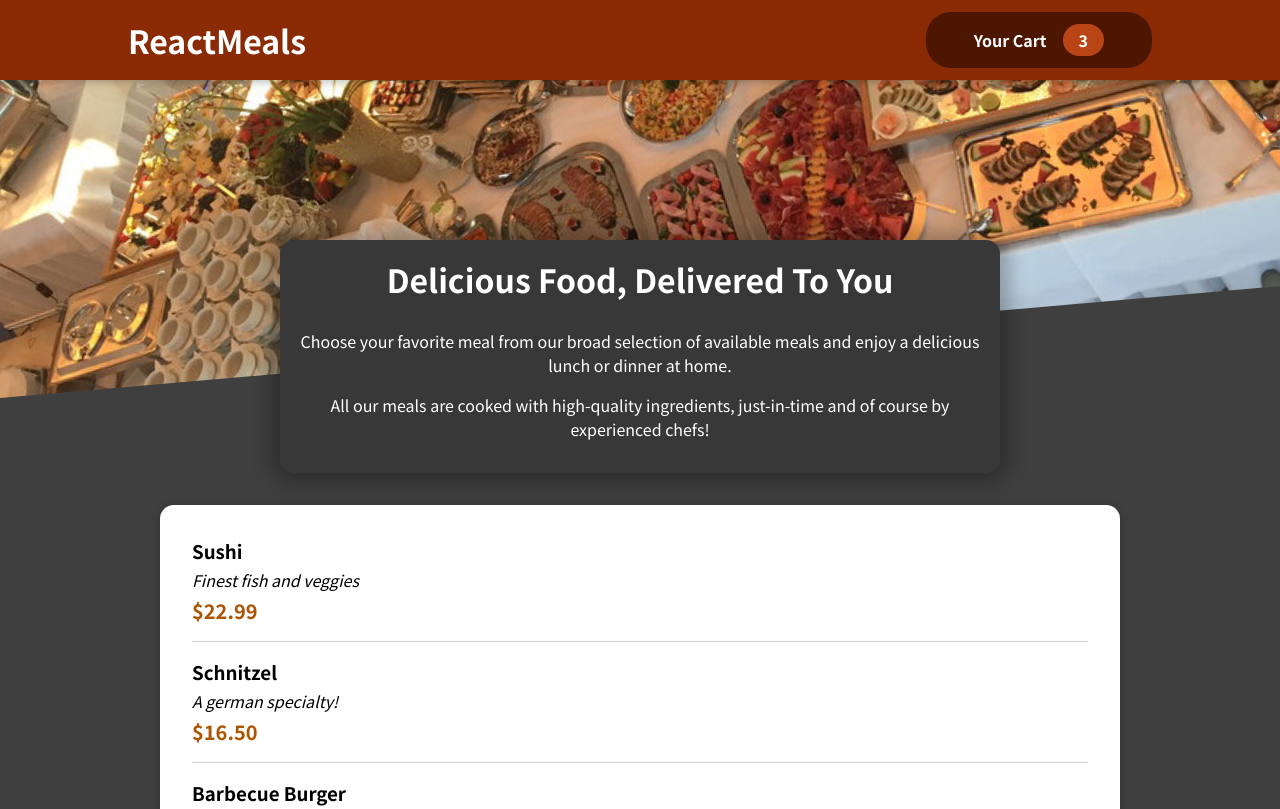
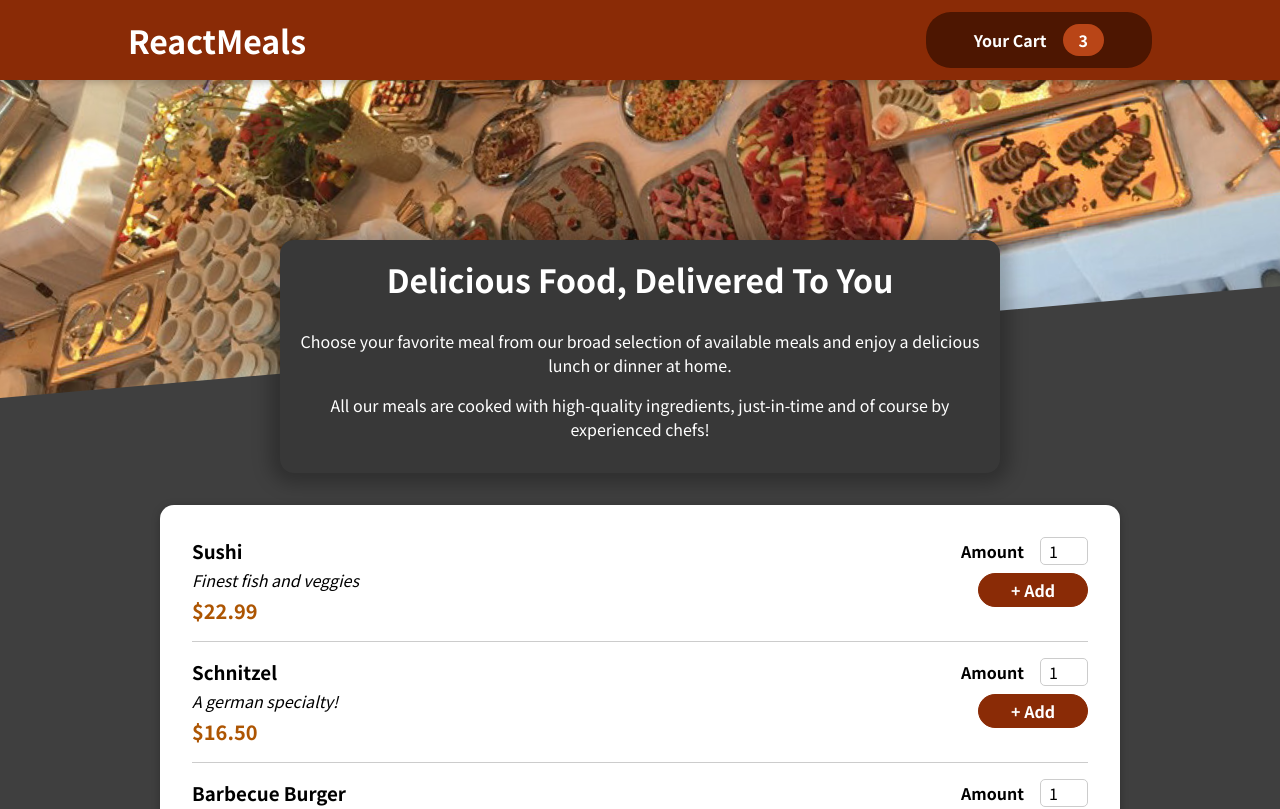
Before and after one commit to ast19004/react-udemy-project, a React (Create React App) app in the folder FoodOrderApp/: page / in a window 1280 px wide. Shown: the top 809 px of the page. Built offline with nearby package versions, Linux system fonts and the light colour scheme.

Commit message:
Add MealItemForm Component

```diff
--- a/FoodOrderApp/src/components/Meals/AvailableMeals.js
+++ b/FoodOrderApp/src/components/Meals/AvailableMeals.js
@@ -32,6 +32,7 @@
 const AvailableMeals = () => {
     const mealsList = DUMMY_MEALS.map(meal => (
           <MealItem
+            id={meal.id}
             key={meal.id}
             name={meal.name}
             description={meal.description}
--- a/FoodOrderApp/src/components/Meals/MealItem/MealItem.js
+++ b/FoodOrderApp/src/components/Meals/MealItem/MealItem.js
@@ -1,3 +1,4 @@
+import MealItemForm from './MealItemForm';
 import classes from './MealItem.module.css'
 
 const MealItem = (props) => {
@@ -9,7 +10,7 @@
             <div className={classes.price}>{price}</div>
         </div>
         <div>
-
+            <MealItemForm id={props.id}/>
         </div>
     </li>
 };
--- a/FoodOrderApp/src/components/Meals/MealItem/MealItemForm.js
+++ b/FoodOrderApp/src/components/Meals/MealItem/MealItemForm.js
@@ -0,0 +1,21 @@
+import Input from '../../UI/Input';
+import classes from './MealItemForm.module.css';
+
+const MealItemForm = (props) => {
+    return (
+    <form className={classes.form}>
+        <Input label="Amount" input={{
+            id: 'amount_' + props.id,
+            type: 'number',
+            min: '1',
+            max: '5',
+            step: '1',
+            defaultValue: '1'
+        }}/>
+        <button>+ Add</button>
+    </form>
+    )
+};
+
+
+export default MealItemForm;
--- /dev/null
+++ b/FoodOrderApp/src/components/Meals/MealItem/MealItemForm.module.css
@@ -0,0 +1,20 @@
+.form {
+    text-align: right;
+  }
+
+  .form button {
+    font: inherit;
+    cursor: pointer;
+    background-color: #8a2b06;
+    border: 1px solid #8a2b06;
+    color: white;
+    padding: 0.25rem 2rem;
+    border-radius: 20px;
+    font-weight: bold;
+  }
+
+  .form button:hover,
+  .form button:active {
+    background-color: #641e03;
+    border-color: #641e03;
+  }
--- /dev/null
+++ b/FoodOrderApp/src/components/UI/Input.js
@@ -0,0 +1,10 @@
+import classes from './Input.module.css';
+
+const Input = props => {
+    return <div className={classes.input}>
+        <label htmlFor={props.input.id} className={classes.label}>{props.label}</label>
+        <input {...props.input}/>
+    </div>
+};
+
+export default Input;
--- /dev/null
+++ b/FoodOrderApp/src/components/UI/Input.module.css
@@ -0,0 +1,18 @@
+.input {
+    display: flex;
+    align-items: center;
+    margin-bottom: 0.5rem;
+  }
+
+  .input label {
+    font-weight: bold;
+    margin-right: 1rem;
+  }
+
+  .input input {
+    width: 3rem;
+    border-radius: 5px;
+    border: 1px solid #ccc;
+    font: inherit;
+    padding-left: 0.5rem;
+  }
```
Also changed, not shown: 1 other file (tests, documents, lock files or other folders).
